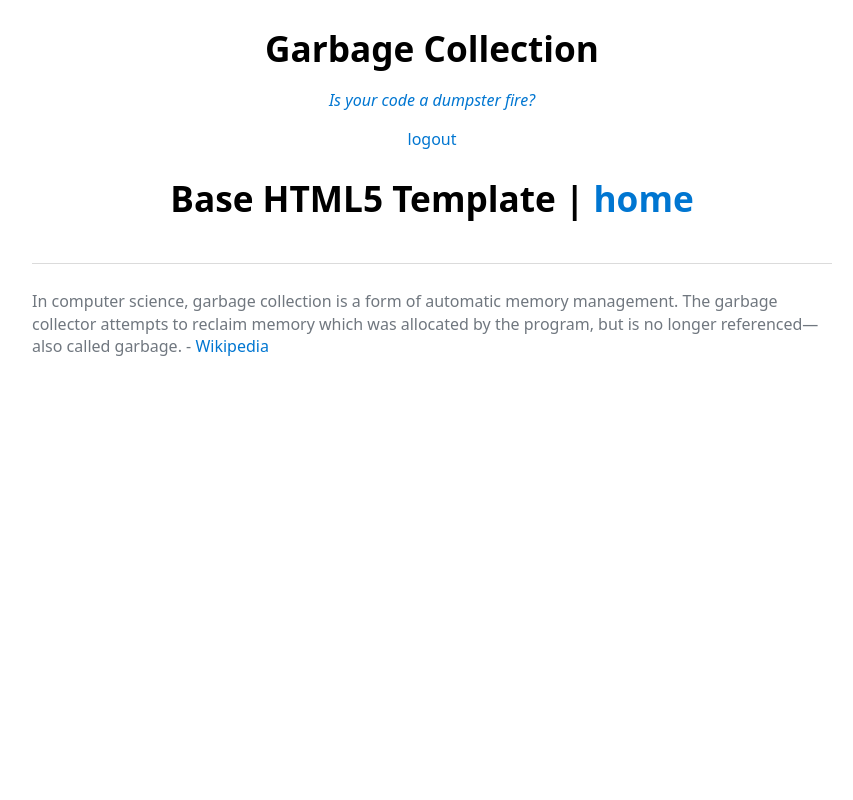
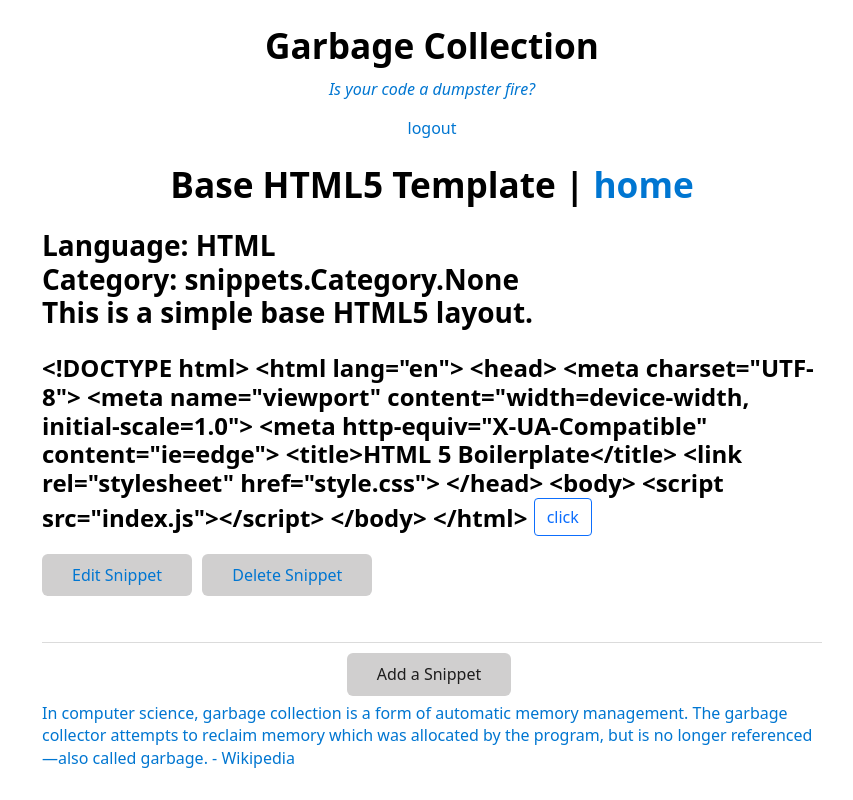
Before and after one commit to Momentum-Team-11/django-duplex-windclan, a Django app: page /snippet/1/ in a window 1280 px wide. Shown: the whole page, without its empty margins (208-1061 px from the left). Run offline with Django 3.2, Linux system fonts and the light colour scheme; a user stored in the database is signed in; data comes from the database, SQL or seed files in the repository; both versions use the stored data as it was after the commit; tables that the repository leaves empty hold one stand-in row (values such as "Sample post").

Commit message:
copy to clipboard done, delete and add page/buttons done, etc

```diff
--- a/config/settings.py
+++ b/config/settings.py
@@ -120,6 +120,7 @@
 # https://docs.djangoproject.com/en/3.2/howto/static-files/
 
 STATIC_URL = '/static/'
+STATICFILES_DIRS = [BASE_DIR / 'static']
 
 # Default primary key field type
 # https://docs.djangoproject.com/en/3.2/ref/settings/#default-auto-field
--- a/config/urls.py
+++ b/config/urls.py
@@ -15,7 +15,9 @@
 """
 from django.contrib import admin
 from django.urls import path, include
+from django.conf import settings
 from snippets import views as snippets_views
+from django.conf.urls.static import static
 
 urlpatterns = [
     path('admin/', admin.site.urls),
@@ -28,4 +30,5 @@
     path('snippets/<int:pk>/delete/', snippets_views.delete, name='delete'),
     # path('snippets/<int:pk>/favorite/', snippets_views.favorite, name='favorite'),
     path('category/<slug:slug>', snippets_views.category, name="category"),
-            ]
+
+            ] + static(settings.STATIC_URL, document_root=settings.STATIC_ROOT)
--- a/snippets/views.py
+++ b/snippets/views.py
@@ -44,7 +44,7 @@
         if form.is_valid():
             form.save()
             return redirect(to="index")
-    return render(request, "edit", {"snippet": snippet, "form": form, "pk": pk})
+    return render(request, "edit.html", {"snippet": snippet, "form": form, "pk": pk})
 
 
 def delete(request, pk):
--- /dev/null
+++ b/static/main.js
@@ -0,0 +1,21 @@
+console.log('hello world!')
+
+const copyBtns = [...document.getElementsByClassName('copy-btn')]
+console.log(copyBtns)
+
+let previous = null
+
+copyBtns.forEach(btn => btn.addEventListener('click', ()=>{
+    const button = btn.getAttribute('data-code')
+    navigator.clipboard.writeText(button)
+
+    navigator.clipboard.readText().then(clipText=>{
+        console.log(clipText)
+        btn.textContent = `copied ${clipText}`
+    })
+
+    if (previous) {
+        previous.textContent = 'click'
+    }
+    previous = btn
+}))
--- a/templates/base.html
+++ b/templates/base.html
@@ -6,7 +6,10 @@
     <head>
         <meta charset="UTF-8">
         <meta name="viewport" content="width=device-width, initial-scale=1.0">
+        <link href="https://cdn.jsdelivr.net/npm/bootstrap@5.1.3/dist/css/bootstrap.min.css" rel="stylesheet" integrity="sha384-1BmE4kWBq78iYhFldvKuhfTAU6auU8tT94WrHftjDbrCEXSU1oBoqyl2QvZ6jIW3" crossorigin="anonymous">
         <link rel="stylesheet" href="https://cdn.jsdelivr.net/npm/water.css@2/out/water.css">
+        <link rel="stylesheet" href="main.css">
+        <script src={% static 'main.js' %} defer></script>
         <title>Garbage Collection</title>
     </head>
     <header>
@@ -30,10 +33,15 @@
 <body>
     {% block content %}
     {% endblock %}
-  <div>
-</div>
+    <div>
+    </div>
 </body>
 <footer>
+    <div><center>
+        <a href={% url 'add' %}><button type="submit">Add a Snippet</button>
+    </div></center>
+
+
     <p>In computer science, garbage collection is a form
         of automatic memory management. The garbage collector
         attempts to reclaim memory which was allocated by the program,
--- a/templates/detail.html
+++ b/templates/detail.html
@@ -8,4 +8,23 @@
     </center>
 </h1>
 
+<h3>
+    Language: {{ snippet.language }}
+        <br>
+    Category: {{ snippet.category }}
+        <br>
+    {{ snippet.description }}
+</h3>
+
+<h4>
+    {{ snippet.code }}
+    <button class="btn btn-outline-primary copy-btn" data-code={{ snippet.code }}>
+        click
+    </button>
+</h4>
+
+<button class="button is-success is-small is-responsive" class="shyButton"><a href="{% url 'edit' pk=snippet.pk %}">Edit Snippet</a></button>
+<button class="button is-success is-small is-responsive" class="shyButton"><a href="{% url 'delete' pk=snippet.pk %}">Delete Snippet</a></button>
+
+
 {% endblock %}
--- a/templates/index.html
+++ b/templates/index.html
@@ -18,4 +18,5 @@
     {% endfor %}
 </div>
 
+
 {% endblock %}
```
Also changed, not shown: static/main.css (added, +10 -0 lines), templates/add.html (+12 -0 lines), templates/delete.html (+13 -0 lines), templates/edit.html (+12 -0 lines), db.sqlite3, main.js (added), snippets/migrations/0005_snippet_code_alter_snippet_description.py (added).
